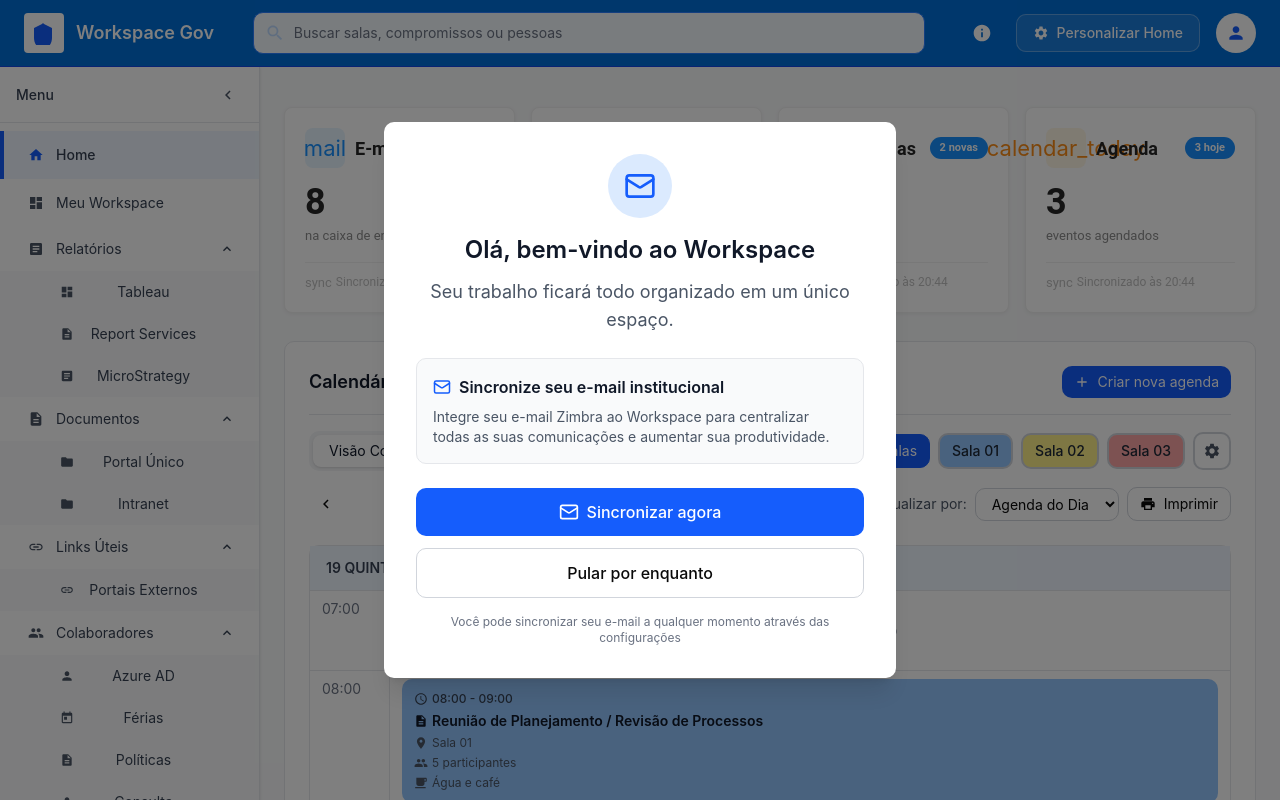
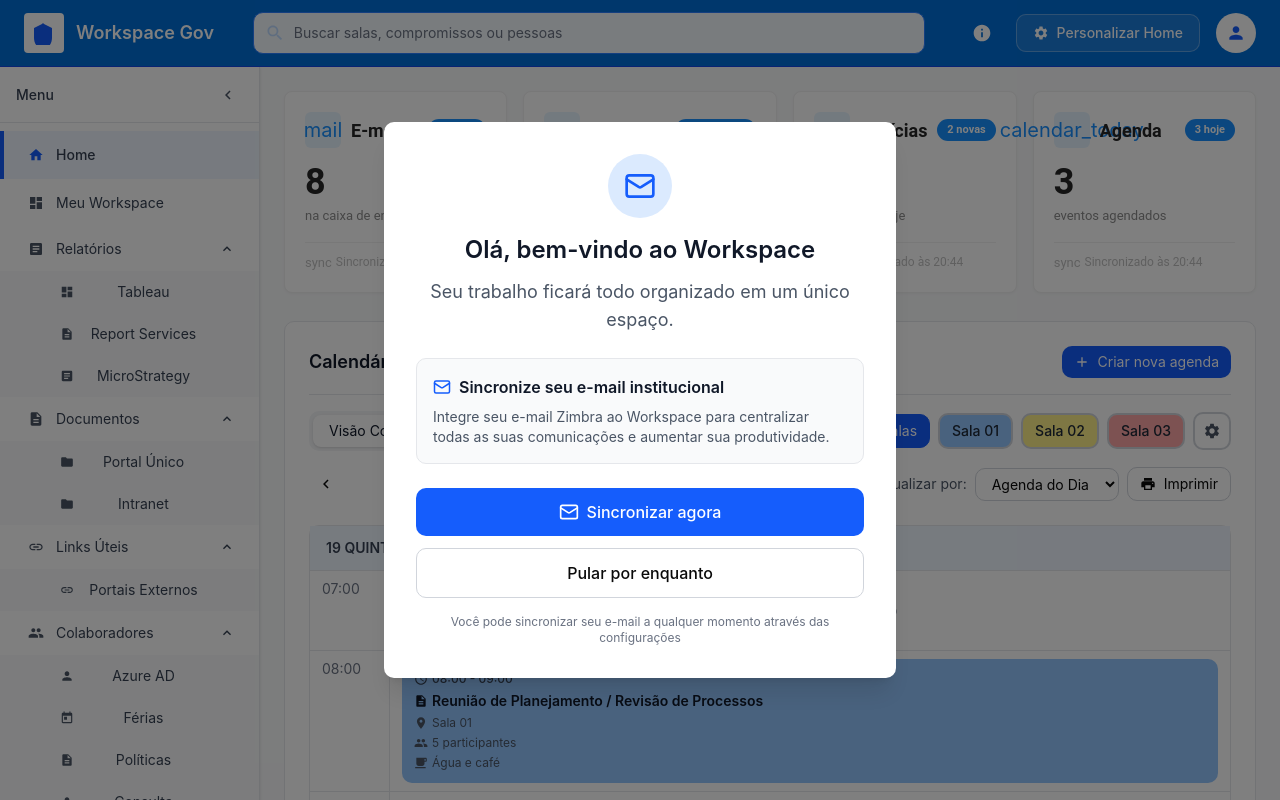
Before and after one commit to dferrarezi88/WorkshopUX-IA, a React (Vite) app: page / in a window 1280 px wide. Shown: the top 800 px of the page. Built offline with nearby package versions, Linux system fonts and the light colour scheme.

Commit message:
fix: cards v8 - pills azuis, fora do calendario, posicao correta

```diff
--- a/src/components/StatusCards.tsx
+++ b/src/components/StatusCards.tsx
@@ -1,67 +1,44 @@
 import React, { useState } from 'react'
-import { MaterialIcon } from './MaterialIcon'
 
-interface StatusCard {
-  id: string
-  icon: string
-  iconColor: string
-  iconBg: string
-  title: string
-  total: number | string
-  pill: {
-    label: string
-    color: string
-  }
-  subtitle: string
-}
+const syncTime = new Date().toLocaleTimeString('pt-BR', {
+  hour: '2-digit',
+  minute: '2-digit',
+})
 
-const cards: StatusCard[] = [
+const cards = [
   {
     id: 'email',
     icon: 'mail',
-    iconColor: '#1890ff',
-    iconBg: '#e6f4ff',
     title: 'E-mail',
+    pill: '3 novos',
     total: 8,
-    pill: { label: '3 novos', color: '#1890ff' },
     subtitle: 'na caixa de entrada',
   },
   {
     id: 'processos',
     icon: 'assignment',
-    iconColor: '#52c41a',
-    iconBg: '#f6ffed',
     title: 'Processos',
+    pill: '4 pendentes',
     total: 12,
-    pill: { label: '4 pendentes', color: '#1890ff' },
     subtitle: 'em andamento',
   },
   {
     id: 'noticias',
     icon: 'newspaper',
-    iconColor: '#722ed1',
-    iconBg: '#f9f0ff',
     title: 'Notícias',
+    pill: '2 novas',
     total: 5,
-    pill: { label: '2 novas', color: '#1890ff' },
     subtitle: 'publicadas hoje',
   },
   {
     id: 'agenda',
     icon: 'calendar_today',
-    iconColor: '#fa8c16',
-    iconBg: '#fff7e6',
     title: 'Agenda',
+    pill: '3 hoje',
     total: 3,
-    pill: { label: '3 hoje', color: '#1890ff' },
     subtitle: 'eventos agendados',
   },
 ]
-
-const syncTime = new Date().toLocaleTimeString('pt-BR', {
-  hour: '2-digit',
-  minute: '2-digit',
-})
 
 export const StatusCards: React.FC = () => {
   const [hoveredId, setHoveredId] = useState<string | null>(null)
@@ -70,9 +47,9 @@ export const StatusCards: React.FC = () => {
     <div
       style={{
         display: 'grid',
-        gridTemplateColumns: 'repeat(auto-fit, minmax(220px, 1fr))',
+        gridTemplateColumns: 'repeat(4, 1fr)',
         gap: '16px',
-        margin: '16px 0 24px 0',
+        width: '100%',
       }}
     >
       {cards.map((card) => (
@@ -83,14 +60,21 @@ export const StatusCards: React.FC = () => {
           style={{
             background: '#ffffff',
             borderRadius: '8px',
-            border: hoveredId === card.id ? '1px solid #1890ff' : '1px solid #f0f0f0',
-            boxShadow: hoveredId === card.id ? '0 4px 12px rgba(24,144,255,0.12)' : '0 1px 4px rgba(0,0,0,0.06)',
+            border: hoveredId === card.id
+              ? '1px solid #91caff'
+              : '1px solid #f0f0f0',
+            boxShadow: hoveredId === card.id
+              ? '0 4px 12px rgba(24,144,255,0.10)'
+              : '0 1px 3px rgba(0,0,0,0.04)',
             padding: '20px',
             cursor: 'pointer',
             transition: 'all 0.2s ease',
-            transform: hoveredId === card.id ? 'translateY(-2px)' : 'translateY(0)',
+            transform: hoveredId === card.id
+              ? 'translateY(-2px)'
+              : 'translateY(0)',
           }}
         >
+          {/* Linha topo: ícone + título + pill */}
           <div style={{
             display: 'flex',
             alignItems: 'center',
@@ -103,17 +87,18 @@ export const StatusCards: React.FC = () => {
               gap: '10px',
             }}>
               <div style={{
-                width: '40px',
-                height: '40px',
-                borderRadius: '8px',
-                background: card.iconBg,
+                width: '36px',
+                height: '36px',
+                borderRadius: '6px',
+                background: '#e6f4ff',
                 display: 'flex',
                 alignItems: 'center',
                 justifyContent: 'center',
+                flexShrink: 0,
               }}>
                 <span
                   className="material-icons"
-                  style={{ color: card.iconColor, fontSize: '22px' }}
+                  style={{ color: '#1890ff', fontSize: '20px' }}
                 >
                   {card.icon}
                 </span>
@@ -128,8 +113,9 @@ export const StatusCards: React.FC = () => {
               </span>
             </div>
 
+            {/* Pill — COR AZUL #1890ff PARA TODOS */}
             <span style={{
-              background: card.pill.color,
+              background: '#1890ff',
               color: '#ffffff',
               fontSize: '11px',
               fontWeight: 600,
@@ -138,10 +124,11 @@ export const StatusCards: React.FC = () => {
               borderRadius: '12px',
               whiteSpace: 'nowrap',
             }}>
-              {card.pill.label}
+              {card.pill}
             </span>
           </div>
 
+          {/* Número principal */}
           <div style={{
             fontFamily: "'Roboto', sans-serif",
             fontSize: '36px',
@@ -153,6 +140,7 @@ export const StatusCards: React.FC = () => {
             {card.total}
           </div>
 
+          {/* Subtexto */}
           <div style={{
             fontFamily: "'Roboto', sans-serif",
             fontSize: '13px',
@@ -162,11 +150,13 @@ export const StatusCards: React.FC = () => {
             {card.subtitle}
           </div>
 
+          {/* Separador */}
           <div style={{
             borderTop: '1px solid #f0f0f0',
             marginBottom: '10px',
           }} />
 
+          {/* Rodapé */}
           <div style={{
             display: 'flex',
             alignItems: 'center',
@@ -175,7 +165,10 @@ export const StatusCards: React.FC = () => {
             fontSize: '12px',
             color: '#bfbfbf',
           }}>
-            <span className="material-icons" style={{ fontSize: '13px', color: '#bfbfbf' }}>
+            <span className="material-icons" style={{
+              fontSize: '13px',
+              color: '#bfbfbf',
+            }}>
               sync
             </span>
             Sincronizado às {syncTime}
```
